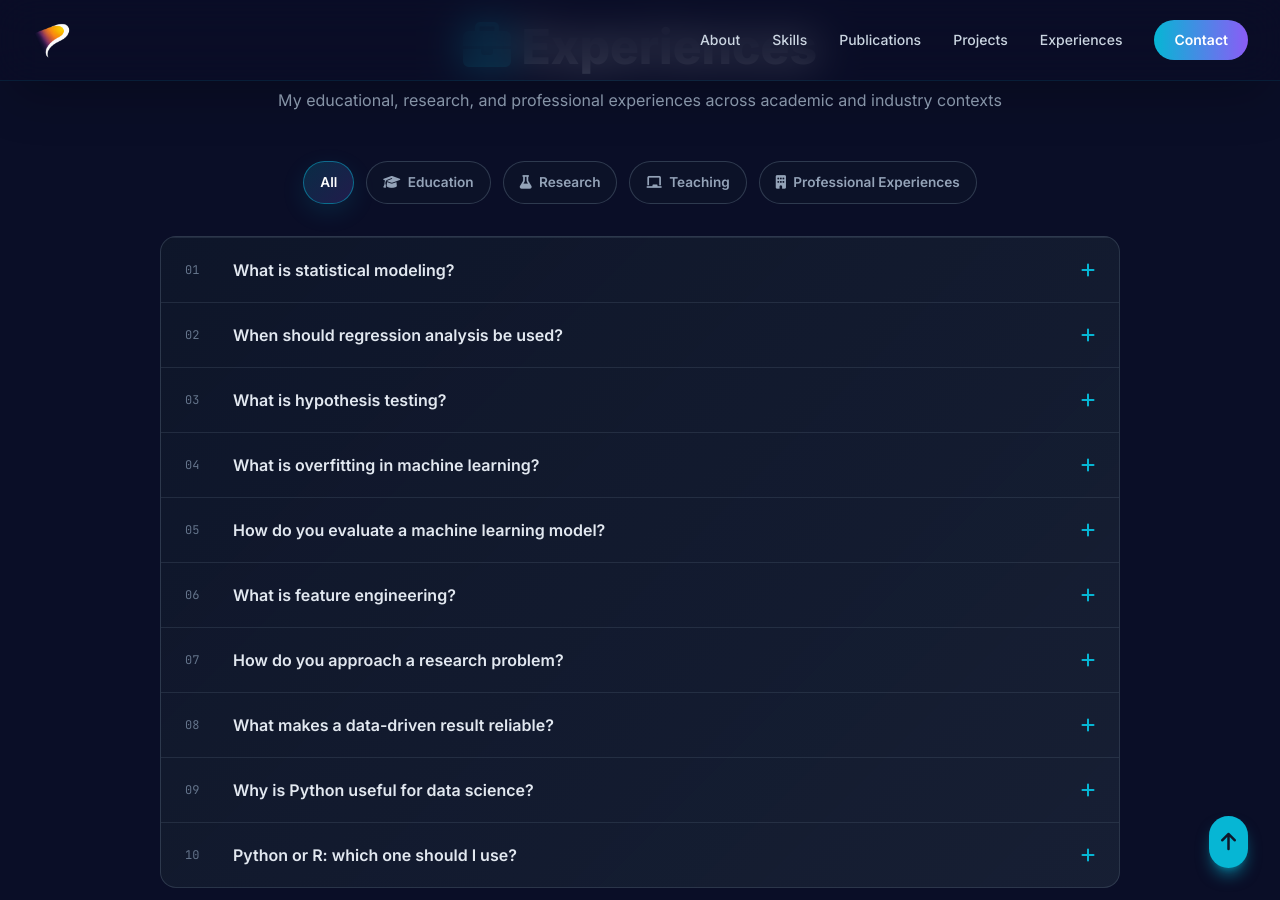
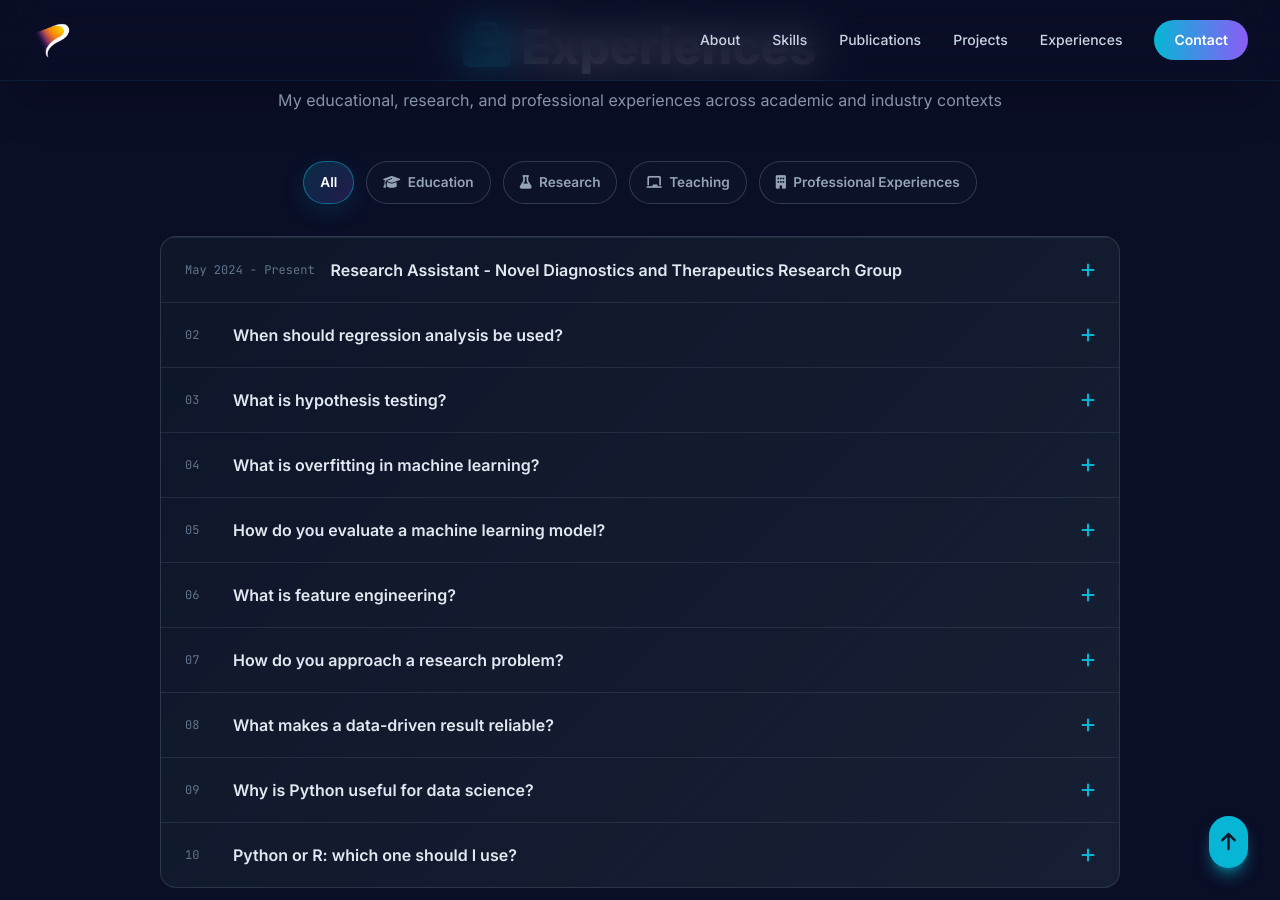
Before and after one commit to ParhamPishro/ParhamPishro.github.io, a Jekyll site: the page index.html, which Jekyll copies as it is, in a window 1280 px wide and 900 px high, scrolled down 4659 px. Built offline with Jekyll 4.4.1, drawn with Linux system fonts in a browser that asks for light colours; nearby versions of some CDN libraries; comment, search, counter and statistics services are not loaded.

Commit message:
Update Experience section with new research details

```diff
--- a/index.html
+++ b/index.html
@@ -1357,29 +1357,26 @@
             <!-- FAQ Library -->
             <div class="knowledge-card reveal delay-1">
 
-                <!-- Question 01 -->
-                <div class="knowledge-item" data-category="statistics">
-
+                <div class="knowledge-item" data-category="research">
                     <button class="knowledge-question" type="button">
-                        <span class="question-number">01</span>
-
+                        <span class="question-number">May 2024 - Present</span>
                         <span class="question-text">
-                            What is statistical modeling?
+                            Research Assistant - Novel Diagnostics and Therapeutics Research Group
                         </span>
-
                         <i class="fas fa-plus question-icon"></i>
                     </button>
-
                     <div class="knowledge-answer">
                         <div class="knowledge-answer-inner">
                             <div class="knowledge-answer-content">
-                                Statistical modeling is a way of using mathematical
-                                and statistical techniques to describe relationships
-                                between variables and make predictions or decisions.
-                            </div>
-                        </div>
-                    </div>
-
+                                Dr. F. B. Rasouli, Novel Diagnostics and Therapeutics Research Group, Institute of Biotechnology, Ferdowsi University of Mashhad.
+                                <ul class="list-disc list-inside space-y-2">
+                                    <li>Guided undergraduate biology students in machine learning, data mining, and programming.</li>
+                                    <li>Collaborated with biology researchers and contributed to manuscript preparation and scientific writing.</li>
+                                    <li>Developed predictive models and applied machine learning algorithms using Python to analyze biological data.</li>
+                                </ul>
+                            </div>
+                        </div>
+                    </div>
                 </div>
 
 
```
